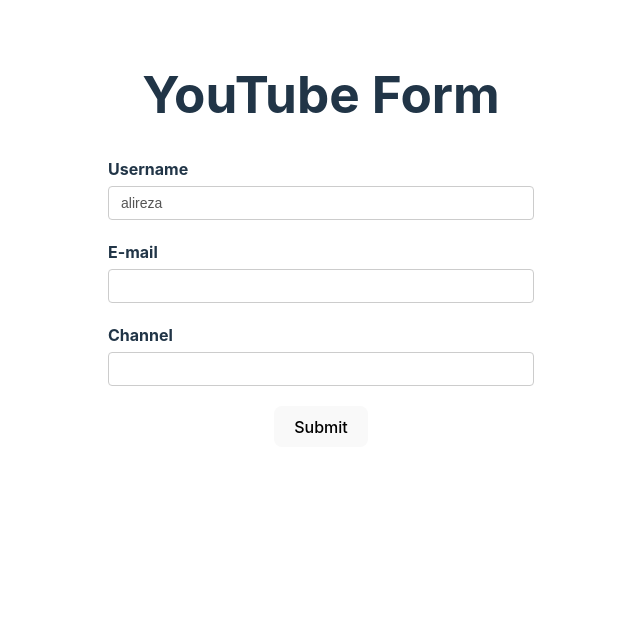
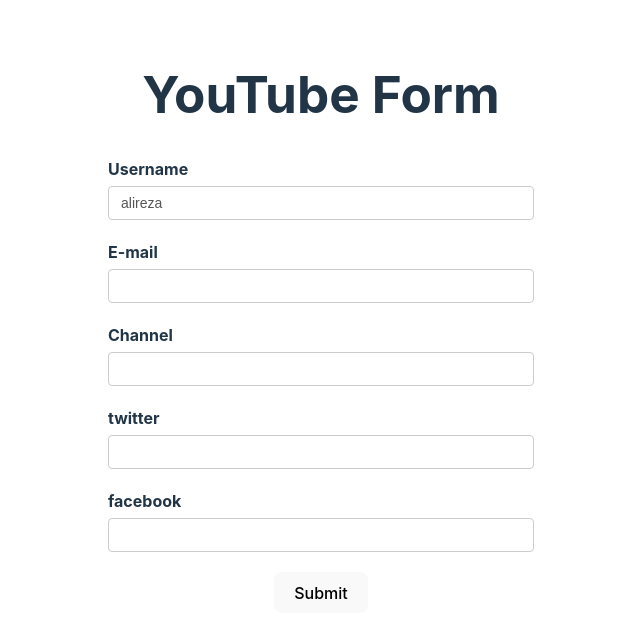
Before and after one commit to srbadni/React-Hook-Form-Tutorials, a React (Vite) app: page / in a window 1280 px wide. Shown: the top 638 px of the page, without its empty margins (319-959 px from the left). Built offline with nearby package versions, Linux system fonts and the light colour scheme.

Commit message:
Add nested default values

```diff
--- a/src/components/YoutubeForm.tsx
+++ b/src/components/YoutubeForm.tsx
@@ -5,6 +5,10 @@
     username: string;
     email: string;
     channel: string;
+    social: {
+        twitter: string,
+        facebook: string,
+    }
 };
 
 export const YouTubeForm = () => {
@@ -12,7 +16,11 @@
         defaultValues: {
             username: "alireza",
             email: "",
-            channel: ""
+            channel: "",
+            social: {
+                twitter: "",
+                facebook: ""
+            }
         },
     });
     const {register, control, handleSubmit, formState: {errors}} = form;
@@ -62,6 +70,16 @@
                     <p className="error">{errors.channel?.message}</p>
                 </div>
 
+                <div className="form-control">
+                    <label htmlFor="twitter">twitter</label>
+                    <input type="text" id="twitter" {...register("social.twitter")} />
+                </div>
+
+                <div className="form-control">
+                    <label htmlFor="facebook">facebook</label>
+                    <input type="text" id="facebook" {...register("social.facebook")} />
+                </div>
+
                 <button>Submit</button>
             </form>
 
```
